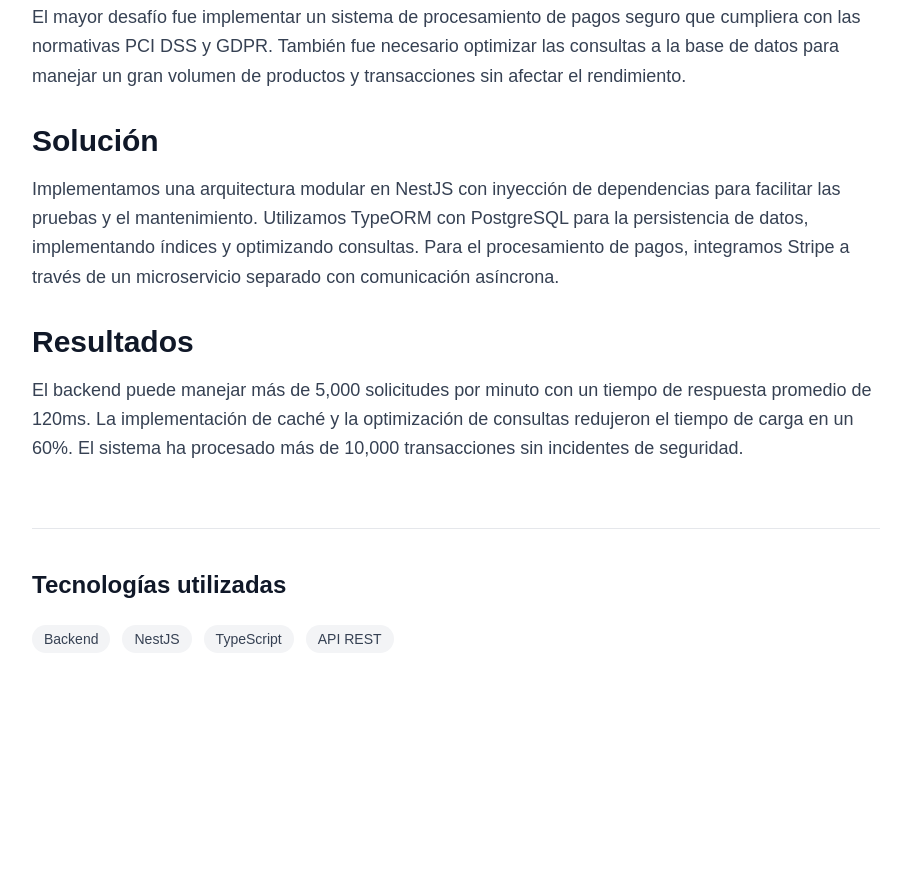
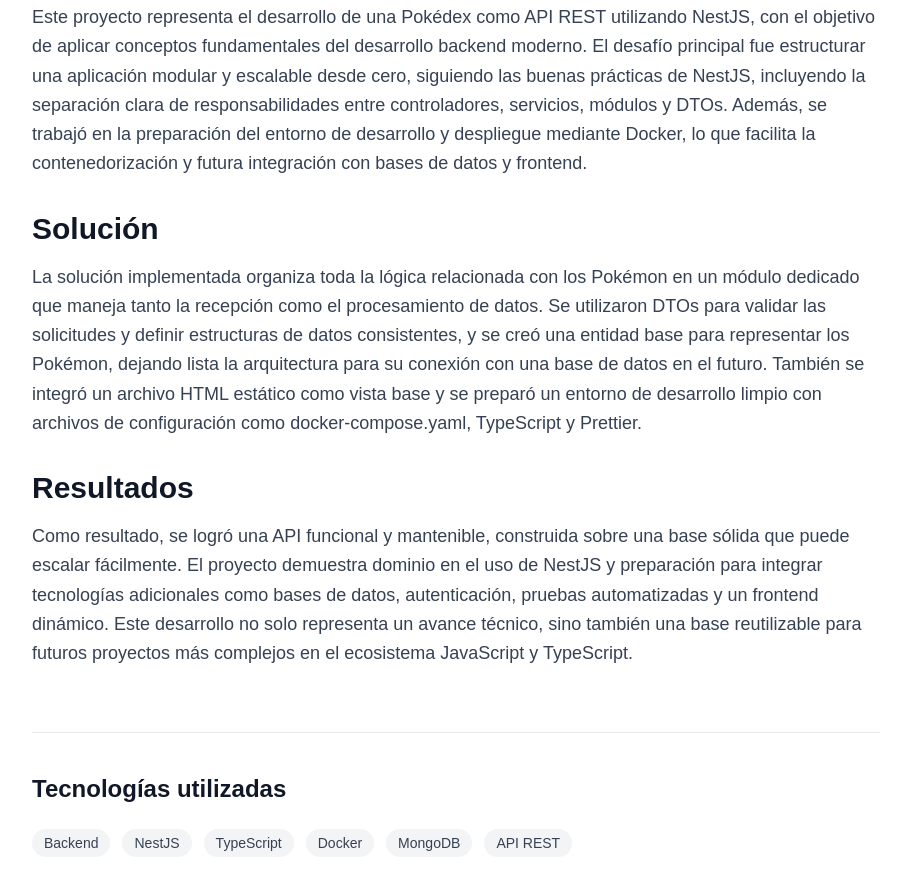
Before and after one commit to JosCariDe/portafolio-v1, an Astro site: page /proyectos/backend-nestjs in a window 1280 px wide. Shown: the part 776-1666 px from the top of the page, without its empty margins (184-1086 px from the left). Before the commit the page ends 1509 px from the top, so only its background shows below. Built offline with nearby package versions, Linux system fonts and the light colour scheme; Astro itself is replaced by a stand-in of ours.

Commit message:
updated/Se editó descripciones del proyecto de nest

```diff
--- a/src/content/projects/backend-nestjs.md
+++ b/src/content/projects/backend-nestjs.md
@@ -1,9 +1,9 @@
 ---
 
 title: "Backend escalable y seguro en NestJS"
-description: "Desarrollo de una API RESTful utilizando NestJS para una plataforma de comercio electrónico."
-publishDate: 2024-01-20
-tags: ["Backend", "NestJS", "TypeScript", "API REST"]
+description: "Desarrollo de una API RESTful utilizando NestJS Basado en una pokedex."
+publishDate: 2025-07-02
+tags: ["Backend", "NestJS", "TypeScript","Docker", "MongoDB" ,"API REST"]
 mainImage: "../../assets/images/nestjs-main.jpeg"
 #gallery:
 #  - "~/assets/images/nestjs-gallery-1.jpg"
@@ -14,12 +14,12 @@ demoUrl: "https://github.com/JosCariDe/pokedex-nest-learn"
 
 ### Desafíos
 
-El mayor desafío fue implementar un sistema de procesamiento de pagos seguro que cumpliera con las normativas PCI DSS y GDPR. También fue necesario optimizar las consultas a la base de datos para manejar un gran volumen de productos y transacciones sin afectar el rendimiento.
+Este proyecto representa el desarrollo de una Pokédex como API REST utilizando NestJS, con el objetivo de aplicar conceptos fundamentales del desarrollo backend moderno. El desafío principal fue estructurar una aplicación modular y escalable desde cero, siguiendo las buenas prácticas de NestJS, incluyendo la separación clara de responsabilidades entre controladores, servicios, módulos y DTOs. Además, se trabajó en la preparación del entorno de desarrollo y despliegue mediante Docker, lo que facilita la contenedorización y futura integración con bases de datos y frontend.
 
 ### Solución
 
-Implementamos una arquitectura modular en NestJS con inyección de dependencias para facilitar las pruebas y el mantenimiento. Utilizamos TypeORM con PostgreSQL para la persistencia de datos, implementando índices y optimizando consultas. Para el procesamiento de pagos, integramos Stripe a través de un microservicio separado con comunicación asíncrona.
+La solución implementada organiza toda la lógica relacionada con los Pokémon en un módulo dedicado que maneja tanto la recepción como el procesamiento de datos. Se utilizaron DTOs para validar las solicitudes y definir estructuras de datos consistentes, y se creó una entidad base para representar los Pokémon, dejando lista la arquitectura para su conexión con una base de datos en el futuro. También se integró un archivo HTML estático como vista base y se preparó un entorno de desarrollo limpio con archivos de configuración como docker-compose.yaml, TypeScript y Prettier.
 
 ### Resultados
 
-El backend puede manejar más de 5,000 solicitudes por minuto con un tiempo de respuesta promedio de 120ms. La implementación de caché y la optimización de consultas redujeron el tiempo de carga en un 60%. El sistema ha procesado más de 10,000 transacciones sin incidentes de seguridad.
+Como resultado, se logró una API funcional y mantenible, construida sobre una base sólida que puede escalar fácilmente. El proyecto demuestra dominio en el uso de NestJS y preparación para integrar tecnologías adicionales como bases de datos, autenticación, pruebas automatizadas y un frontend dinámico. Este desarrollo no solo representa un avance técnico, sino también una base reutilizable para futuros proyectos más complejos en el ecosistema JavaScript y TypeScript.
```
